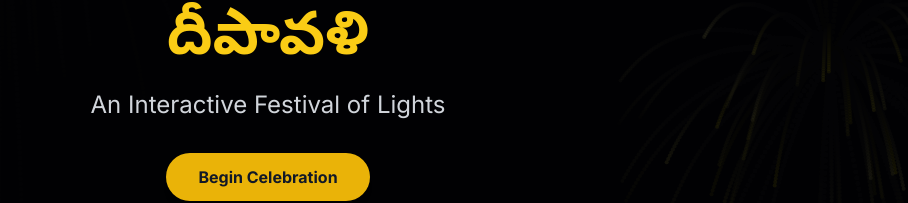
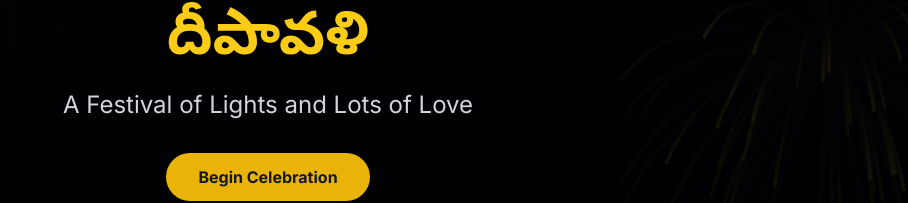
Before and after one commit to shivakoshik2005/Deepawali, a plain HTML site: page index.html in a window 1280 px wide. Shown: the part 293-496 px from the top of the page, without its empty margins (372-1280 px from the left). Drawn offline with nearby package versions, Linux system fonts and the light colour scheme.

Commit message:
Update festival description in welcome modal

```diff
--- a/index.html
+++ b/index.html
@@ -17,7 +17,7 @@
     <div id="welcome-modal" class="content-wrapper fixed inset-0 bg-black bg-opacity-80 flex justify-center items-center z-50 transition-opacity duration-1000">
         <div class="text-center p-8">
             <h1 class="text-4xl md:text-6xl font-bold text-yellow-400 mb-4 telugu-font">దీపావళి</h1>
-            <p class="text-lg md:text-2xl text-gray-300 mb-8">An Interactive Festival of Lights</p>
+            <p class="text-lg md:text-2xl text-gray-300 mb-8">A Festival of Lights and Lots of Love</p>
             <button id="enter-btn" class="bg-yellow-500 text-gray-900 font-bold py-3 px-8 rounded-full shadow-lg hover:bg-yellow-400 transform hover:scale-105 transition-all duration-300">
                 Begin Celebration
             </button>
```
